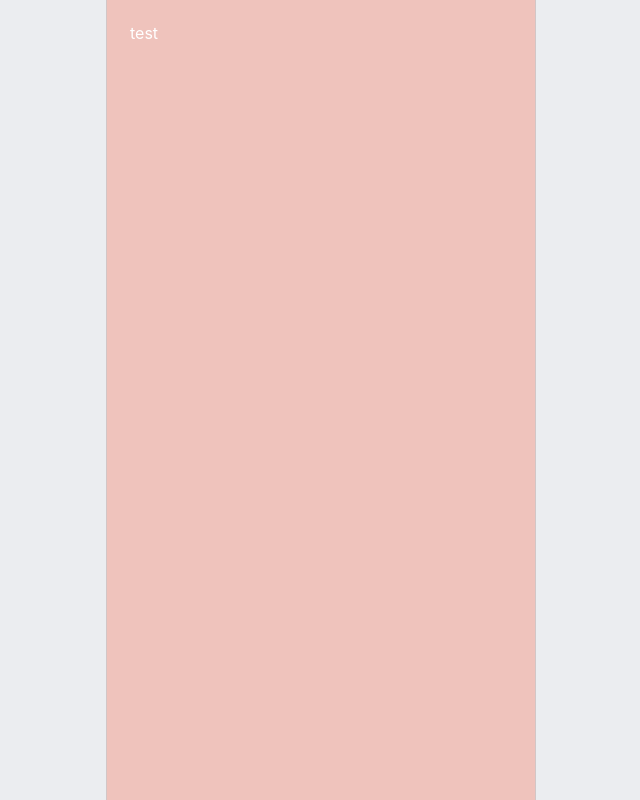
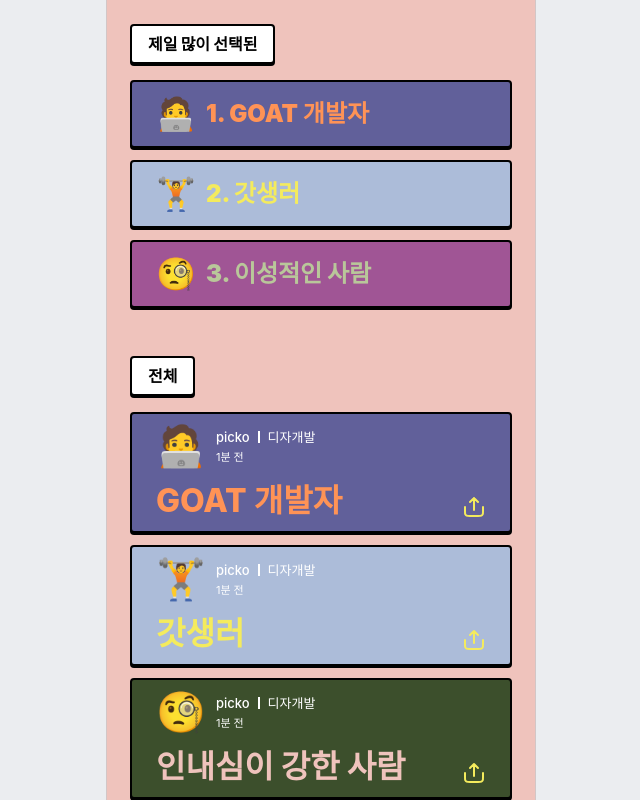
Before and after one commit to for-earth/pickko-frontend, a Next.js app: page / in a window 1280 px wide. Shown: the top 800 px of the page, without its empty margins (319-959 px from the left). Built offline with nearby package versions, Linux system fonts and the light colour scheme; a web font is replaced by a local one.

Commit message:
feat: 메인 페이지 마크업 UI을 구현하라 (#31)
- 메인 페이지 마크업 UI을 구현
- 디자인 UI만 구현
- Label 컴포넌트 수정

```diff
--- /dev/null
+++ b/app/index.module.scss
@@ -0,0 +1,6 @@
+.selectedCardWrapper {
+  display: flex;
+  flex-direction: column;
+  gap: 48px;
+  margin-bottom: 48px;
+}
--- a/app/page.tsx
+++ b/app/page.tsx
@@ -1,9 +1,20 @@
+import Button from 'components/common/Button';
 import LayoutContainer from 'components/common/LayoutContainer';
+import MostSelected from 'components/main/MostSelected';
+import TotalSelected from 'components/main/TotalSelected';
+
+import styles from './index.module.scss';
 
 function Page() {
   return (
-    <LayoutContainer backgroundColor="#EFC3BC">
-      test
+    <LayoutContainer backgroundColor="berrymilk">
+      <div className={styles.selectedCardWrapper}>
+        <MostSelected />
+        <TotalSelected />
+      </div>
+      <Button href="/sign-up" fullWidth>
+        go to sign up page
+      </Button>
     </LayoutContainer>
   );
 }
--- a/app/sign-up/layout.tsx
+++ b/app/sign-up/layout.tsx
@@ -3,7 +3,11 @@ import React from 'react';
 import LayoutContainer from 'components/common/LayoutContainer';
 
 function Layout({ children }: { children: React.ReactNode }) {
-  return <LayoutContainer backgroundColor="#606196">{children}</LayoutContainer>;
+  return (
+    <LayoutContainer backgroundColor="indigo">
+      {children}
+    </LayoutContainer>
+  );
 }
 
 export default Layout;
--- a/components/common/Label/index.module.scss
+++ b/components/common/Label/index.module.scss
@@ -6,7 +6,7 @@
   align-items: center;
   justify-content: center;
   padding: 0px 16px;
-  width: 135px;
+  width: fit-content;
   height: 40px;
   border-radius: 4px;
   border: 2px solid color("black");
--- a/components/common/Label/index.tsx
+++ b/components/common/Label/index.tsx
@@ -1,6 +1,4 @@
 'use client';
-
-import { ReactNode } from 'react';
 
 import clsx from 'clsx';
 import { ColorType } from 'lib/types';
@@ -9,16 +7,16 @@ import styles from './index.module.scss';
 
 type Props = {
   color?: Exclude<ColorType, 'black'>;
-  children: ReactNode;
+  text: string;
 };
 
-function Label({ children, color = 'white' }: Props) {
+function Label({ text, color = 'white' }: Props) {
   return (
     <div className={clsx(styles.labelWrapper, {
       [styles[color]]: color,
     })}
     >
-      {children}
+      {text}
     </div>
   );
 }
--- a/components/common/LayoutContainer/index.module.scss
+++ b/components/common/LayoutContainer/index.module.scss
@@ -6,7 +6,7 @@
   max-width: 430px;
   min-height: calc(var(--vh, 1vh) * 100);
   position: relative;
-  color: #FFFFFF;
+  color: color("white");
   margin: 0 auto;
   padding: 24px;
 
@@ -43,3 +43,47 @@
     }
   }
 }
+
+.white {
+  background-color: color("white");
+}
+
+.lemon {
+  background-color: color("lemon");
+}
+
+.salmon {
+  background-color: color("salmon");
+}
+
+.mustard {
+  background-color: color("mustard");
+}
+
+.moss {
+  background-color: color("moss");
+}
+
+.berrymilk {
+  background-color: color("berrymilk");
+}
+
+.cloud {
+  background-color: color("cloud");
+}
+
+.indigo {
+  background-color: color("indigo");
+}
+
+.brick {
+  background-color: color("brick");
+}
+
+.forest {
+  background-color: color("forest");
+}
+
+.yam {
+  background-color: color("yam");
+}
--- a/components/common/LayoutContainer/index.tsx
+++ b/components/common/LayoutContainer/index.tsx
@@ -2,15 +2,20 @@
 
 import { PropsWithChildren } from 'react';
 
+import clsx from 'clsx';
+import { ColorType } from 'lib/types';
+
 import styles from './index.module.scss';
 
 type Props = {
-  backgroundColor: string;
+  backgroundColor: ColorType;
 };
 
 function LayoutContainer({ children, backgroundColor }: PropsWithChildren<Props>) {
   return (
-    <div className={styles.layoutContainer} style={{ backgroundColor }}>
+    <div
+      className={clsx(styles.layoutContainer, styles[backgroundColor])}
+    >
       {children}
     </div>
   );
--- /dev/null
+++ b/components/main/LabelWithCards/index.module.scss
@@ -0,0 +1,16 @@
+.mainLayout {
+  display: flex;
+  flex-direction: column;
+  justify-content: center;
+  align-items: flex-start;
+  gap: 16px;
+
+  .cardWrapper {
+    display: flex;
+    flex-direction: column;
+    justify-content: flex-start;
+    align-items: center;
+    gap: 12px;
+    width: 100%;
+  }
+}
--- /dev/null
+++ b/components/main/LabelWithCards/index.tsx
@@ -0,0 +1,22 @@
+import { PropsWithChildren } from 'react';
+
+import Label from 'components/common/Label';
+
+import styles from './index.module.scss';
+
+type Props = {
+  labelText: string;
+};
+
+function LabelWithCards({ labelText, children }: PropsWithChildren<Props>) {
+  return (
+    <div className={styles.mainLayout}>
+      <Label text={labelText} color="white" />
+      <div className={styles.cardWrapper}>
+        {children}
+      </div>
+    </div>
+  );
+}
+
+export default LabelWithCards;
--- /dev/null
+++ b/components/main/MostSelected/index.tsx
@@ -0,0 +1,16 @@
+import Card from 'components/common/Card';
+
+import LabelWithCards from '../LabelWithCards';
+
+function MostSelected() {
+  return (
+    <LabelWithCards labelText="제일 많이 선택된">
+      {/* TODO - 수정 */}
+      <Card color="indigo" icon="🧑‍💻" profile={null} type="default" title="1. GOAT 개발자" />
+      <Card color="cloud" icon="🏋️" profile={null} type="default" title="2. 갓생러" />
+      <Card color="yam" icon="🧐" profile={null} type="default" title="3. 이성적인 사람" />
+    </LabelWithCards>
+  );
+}
+
+export default MostSelected;
--- /dev/null
+++ b/components/main/TotalSelected/index.tsx
@@ -0,0 +1,57 @@
+import Card from 'components/common/Card';
+
+import LabelWithCards from '../LabelWithCards';
+
+function TotalSelected() {
+  return (
+    <LabelWithCards labelText="전체">
+      {/* TODO - 수정 */}
+      <Card
+        color="indigo"
+        icon="🧑‍💻"
+        profile={{
+          company: 'picko',
+          position: '디자개발',
+          createdAt: '1분 전',
+        }}
+        type="avatar"
+        title="GOAT 개발자"
+      />
+      <Card
+        color="cloud"
+        icon="🏋️"
+        profile={{
+          company: 'picko',
+          position: '디자개발',
+          createdAt: '1분 전',
+        }}
+        type="avatar"
+        title="갓생러"
+      />
+      <Card
+        color="forest"
+        icon="🧐"
+        profile={{
+          company: 'picko',
+          position: '디자개발',
+          createdAt: '1분 전',
+        }}
+        type="avatar"
+        title="인내심이 강한 사람"
+      />
+      <Card
+        color="yam"
+        icon="🧐"
+        profile={{
+          company: 'picko',
+          position: '디자개발',
+          createdAt: '1분 전',
+        }}
+        type="avatar"
+        title="이성적인 사람"
+      />
+    </LabelWithCards>
+  );
+}
+
+export default TotalSelected;
```
Also changed, not shown: 2 other files (tests, documents, lock files or other folders).
